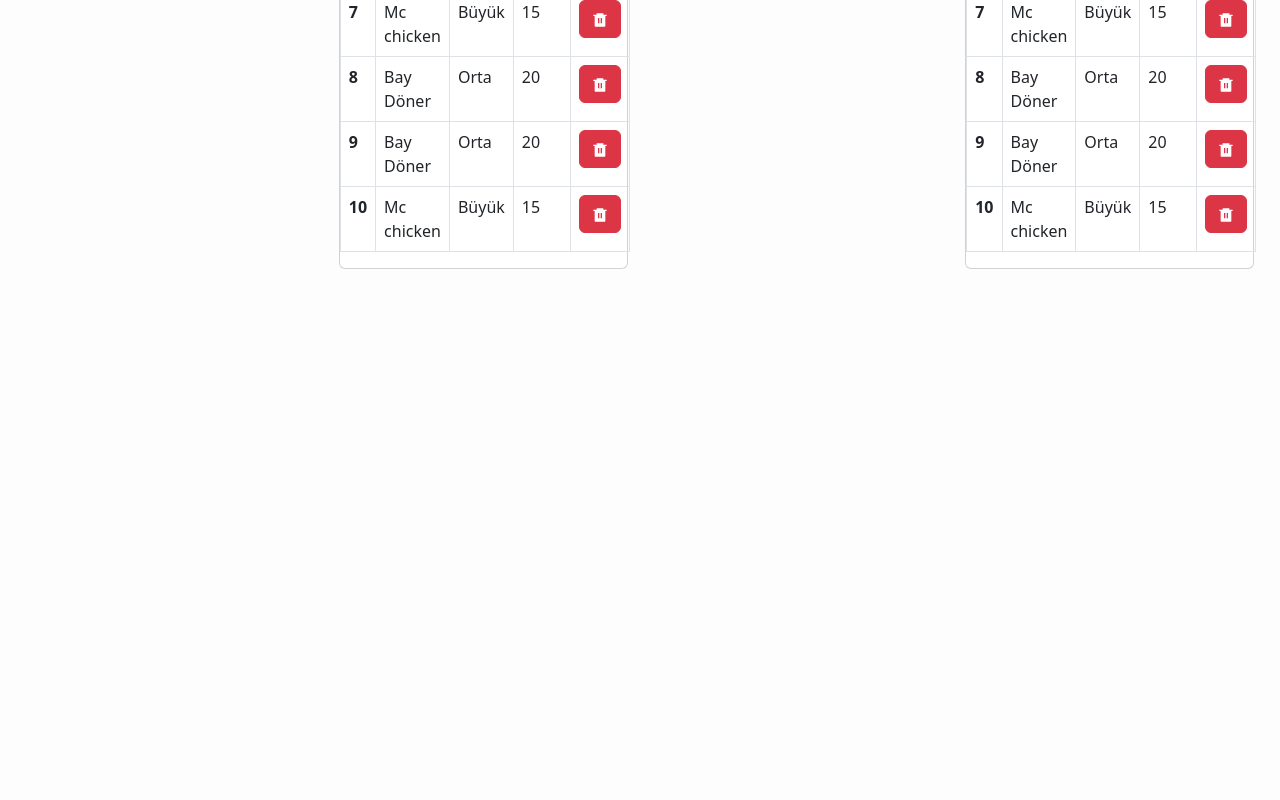
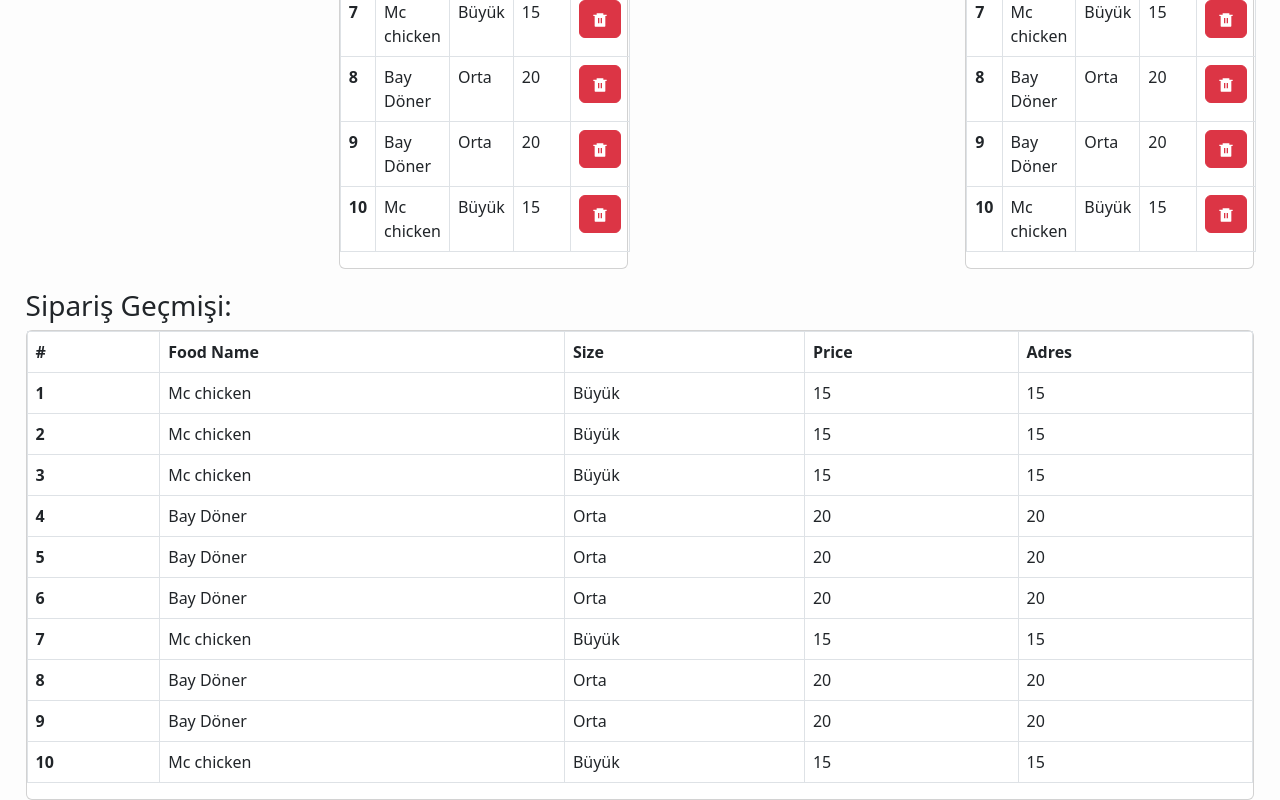
Before and after one commit to gokay2027/foodcommerce_website_front_end, a React (Create React App) app: page /profilepage in a window 1280 px wide. Shown: the part 577-1377 px from the top of the page. Before the commit the page ends 846 px from the top, so only its background shows below. Built offline with nearby package versions, Linux system fonts and the light colour scheme.

Commit message:
Profil page yeni tablolar konuldu

```diff
--- a/src/Screens/ProfilePage.js
+++ b/src/Screens/ProfilePage.js
@@ -338,6 +338,79 @@
                 </Row>
             </div>
 
+            <div className='orderHistoryDivStyle'>
+
+                <h3>
+                    Sipariş Geçmişi:
+                </h3>
+                {/* Card componenti içinde sipariş geçmişinin gösterileceği component oluşturulacak */}
+                {/* Food name - Price - Size - Adress (Stringler birleştirilecek)  */}
+                <Card>
+                    <Table bordered height="200"
+
+                    >
+                        <thead>
+                            <tr>
+                                <th>
+                                    #
+                                </th>
+                                <th>
+                                    Food Name
+                                </th>
+                                <th>
+                                    Size
+                                </th>
+                                <th>
+                                    Price
+                                </th>
+                                <th>
+                                    Adres
+                                </th>
+                            </tr>
+                        </thead>
+                        <tbody>
+                            {
+                                foodCartInformation.map((item, index) => {
+                                    return (
+                                        <tr>
+                                            <th scope="row">
+                                                {index + 1}
+                                            </th>
+                                            <td>
+                                                {
+                                                    item.name
+                                                }
+                                            </td>
+                                            <td>
+                                                {
+                                                    item.size
+                                                }
+                                            </td>
+                                            <td>
+                                                {
+                                                    item.price
+                                                }
+
+                                            </td>
+                                            <td>
+                                                {
+                                                    item.price
+                                                }
+
+                                            </td>
+
+                                        </tr>
+                                    )
+                                })
+                            }
+
+                        </tbody>
+                    </Table>
+                </Card>
+
+
+            </div>
+
 
         </div>
     );
--- a/src/Styles/profilePageStyle.css
+++ b/src/Styles/profilePageStyle.css
@@ -6,3 +6,9 @@
 .basicInformationDivStyle{
 
 }
+
+.orderHistoryDivStyle{
+    margin-top: 20px;
+    margin-left: 2%;
+    margin-right: 2%;
+}
```
